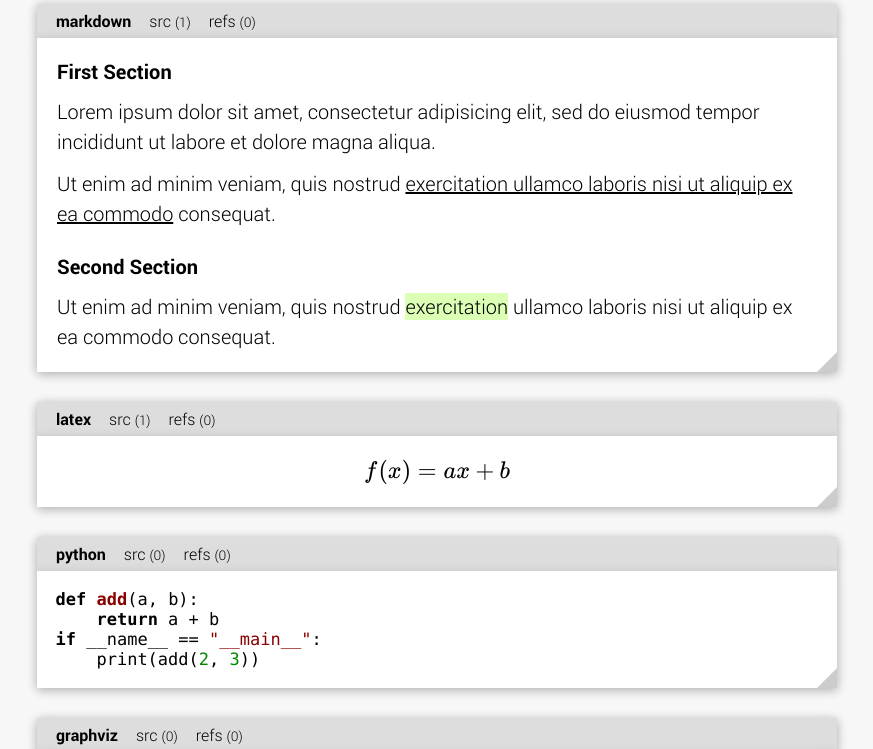
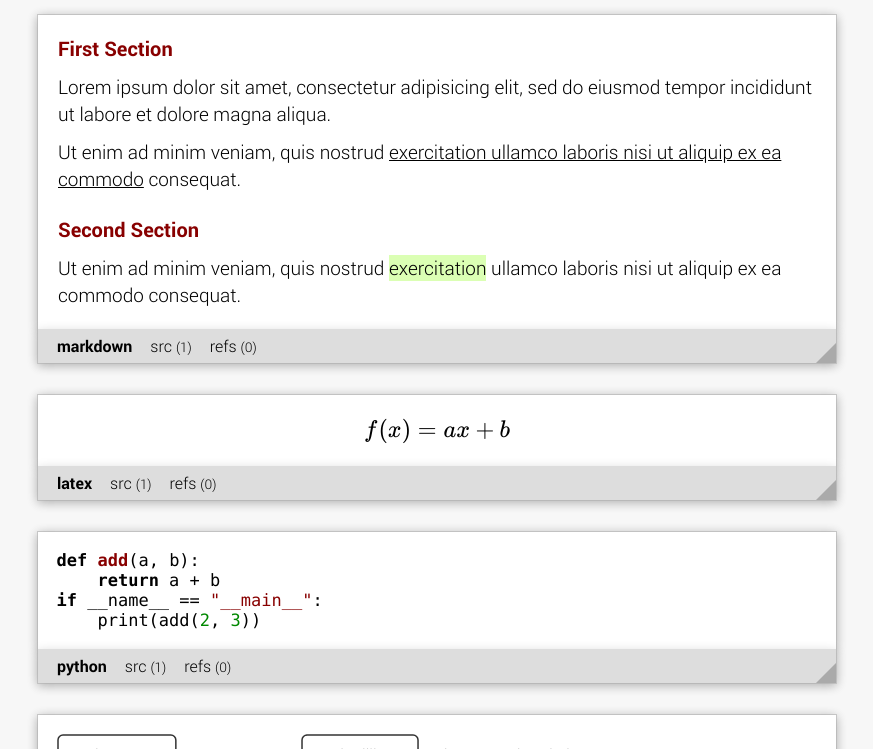
Before and after one commit to hastebrot/tingler-dom, a website: page src/demo-use-cases.jade in a window 1280 px wide. Shown: the part 56-805 px from the top of the page, without its empty margins (203-1076 px from the left). Drawn offline with nearby package versions, Linux system fonts and the light colour scheme; files that its build step writes are made by us from their sources.

Commit message:
improve(): Change section header into footer.

```diff
--- a/src/demo-use-cases.jade
+++ b/src/demo-use-cases.jade
@@ -1,7 +1,7 @@
 html
   head
     meta(charset="utf-8")
-    title tingler (dom-refs)
+    title PasteBread.Referencer
 
     script(src="../bower_components/jquery/dist/jquery.min.js")
     script(src="../bower_components/lodash/dist/lodash.min.js")
@@ -31,14 +31,17 @@ html
 
   body
     div.container
-      h2 tingler <small>(dom-refs)</small>
+      h2 PasteBread.Referencer <small>(demo)</small>
 
       //-------------------------------------------------------------------------------------------
       // MARKDOWN TEXT.
       //-------------------------------------------------------------------------------------------
 
-      section.tingler#markdown-text.shadow-z1.top
+      section.tingler.example#markdown-text.shadow-z1.top
         div.resizable
+
+        div.tingler-target.shadow-z1.top
+          div.markdown
 
         div.tingler-controls.shadow-z1.top
           div.title markdown
@@ -66,15 +69,15 @@ html
           a.ref.button <...>
           div.refs
 
-        div.tingler-target.shadow-z1.top
-          div.markdown
-
       //-------------------------------------------------------------------------------------------
       // LATEX FORMULA.
       //-------------------------------------------------------------------------------------------
 
       section.tingler.example#latex-formula.shadow-z1.top
         div.resizable
+
+        div.tingler-target.shadow-z1.top
+          div.formula
 
         div.tingler-controls.shadow-z1.top
           div.title latex
@@ -90,9 +93,6 @@ html
           a.ref.button <...>
           div.refs
 
-        div.tingler-target.shadow-z1.top
-          div.formula
-
       //-------------------------------------------------------------------------------------------
       // SOURCE CODE.
       //-------------------------------------------------------------------------------------------
@@ -100,9 +100,12 @@ html
       section.tingler.example#source-code.shadow-z1.top
         div.resizable
 
+        div.tingler-target.shadow-z1.top
+          pre: code.code.language-python
+
         div.tingler-controls.shadow-z1.top
           div.title python
-          a.edit.button src <small>(0)</small>
+          a.edit.button src <small>(1)</small>
           a.refs.button refs <small>(0)</small>
 
         div.tingler-editor.hidden.shadow-z1.top
@@ -118,9 +121,6 @@ html
           a.ref.button <...>
           div.refs
 
-        div.tingler-target.shadow-z1.top
-          pre: code.code.language-python
-
       //-------------------------------------------------------------------------------------------
       // GRAPHVIZ GRAPH.
       //-------------------------------------------------------------------------------------------
@@ -128,9 +128,13 @@ html
       section.tingler.example#graphviz-graph.shadow-z1.top
         div.resizable
 
+        div.tingler-target.shadow-z1.top
+          svg.graph
+            g(transform="translate(10,10)")
+
         div.tingler-controls.shadow-z1.top
           div.title graphviz
-          a.edit.button src <small>(0)</small>
+          a.edit.button src <small>(1)</small>
           a.refs.button refs <small>(0)</small>
 
         div.tingler-editor.hidden.shadow-z1.top
@@ -155,10 +159,6 @@ html
           a.ref.button <...>
           div.refs
 
-        div.tingler-target.shadow-z1.top
-          svg.graph
-            g(transform="translate(10,10)")
-
       //-------------------------------------------------------------------------------------------
       // GEOJSON MAP.
       //-------------------------------------------------------------------------------------------
@@ -166,9 +166,12 @@ html
       section.tingler.example#geojson-map.shadow-z1.top
         div.resizable
 
+        div.tingler-target.shadow-z1.top
+          div.map
+
         div.tingler-controls.shadow-z1.top
           div.title geojson
-          a.edit.button src <small>(0)</small>
+          a.edit.button src <small>(1)</small>
           a.refs.button refs <small>(0)</small>
 
         div.tingler-editor.hidden.shadow-z1.top
@@ -179,6 +182,3 @@ html
           div.title refs:
           a.ref.button <...>
           div.refs
-
-        div.tingler-target.shadow-z1.top
-          div.map
--- a/src/demo.js
+++ b/src/demo.js
@@ -67,7 +67,7 @@ var initSections = function() {
       fillOpacity: 1,
       fill: true,
       stroke: true,
-      color: "red",
+      color: "#800",
       weight: 2
     };
     L.geoJson(data, {
--- a/src/demo.less
+++ b/src/demo.less
@@ -40,7 +40,7 @@ pre code {
 section.example {
   background: white;
   padding: 0;
-  /*border: 1px solid #ccc;*/
+  border: 1px solid #ccc;
   margin: 30px 0;
 }
 
@@ -57,6 +57,7 @@ section.example {
   .markdown strong { font-weight: 700; }
 
   .markdown h2 {
+    color: #800;
     font-size: 20px;
     font-weight: 700;
     padding: 0;
@@ -69,8 +70,8 @@ section.example {
   }
 
   .markdown p {
-    font-size: 20px;
-    line-height: 1.5em;
+    font-size: 19px;
+    line-height: 1.4em;
     padding-bottom: 12px;
     margin: 0;
   }
--- a/src/tingler.less
+++ b/src/tingler.less
@@ -9,11 +9,10 @@
     height: 0;
     width: 0;
     cursor: nwse-resize !important;
-    border-right: 10px solid #ccc;
+    border-right: 10px solid #aaa;
     border-width: 10px;
     border-style: solid;
-    border-color: transparent #ccc #ccc transparent;
-    /*box-shadow: 0 2px 10px 0 rgba(0, 0, 0, 0.16);*/
+    border-color: transparent #aaa #aaa transparent;
   }
 
   .tingler-controls {
@@ -27,6 +26,7 @@
     }
 
     .button {
+      //border-radius: 10px;
       padding: 6px 9px;
       cursor: pointer;
       display: inline-block;
@@ -54,11 +54,12 @@
   .tingler-editor {
     background: #f8f5ec;
     border-bottom: 1px solid #ddd;
-    max-height: 222px;
-    overflow: hidden;
 
     pre {
       padding: 15px 20px;
+      max-height: 222px;
+      overflow: hidden;
+      overflow-y: scroll;
     }
   }
 
@@ -74,6 +75,7 @@
     }
 
     .button {
+      //border-radius: 10px;
       padding: 6px 9px;
       cursor: pointer;
       display: inline-block;
```
Also changed, not shown: bower.json (+5 -3 lines), src/demo-use-cases.html, src/demo.css, src/tingler.css.
